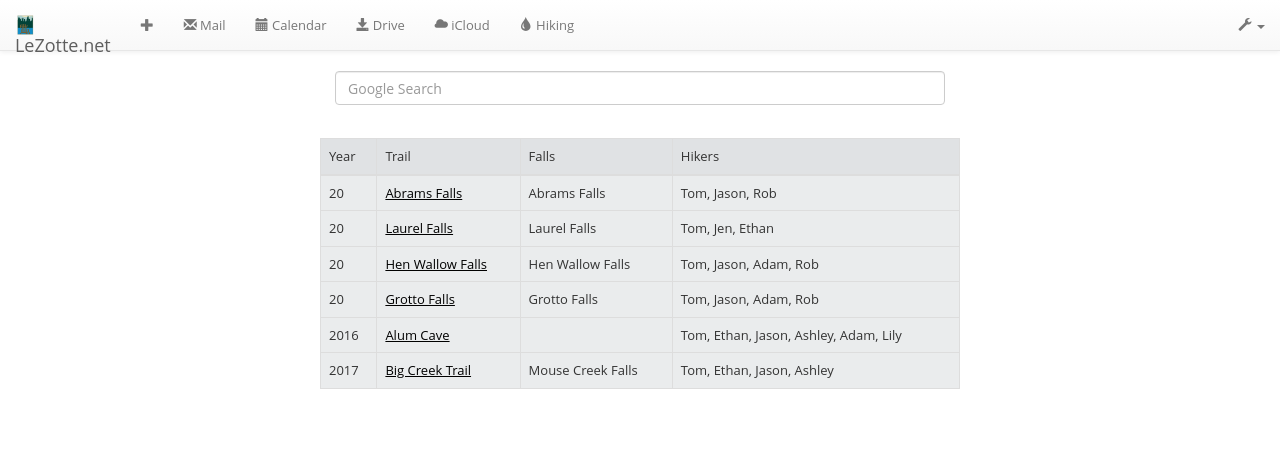
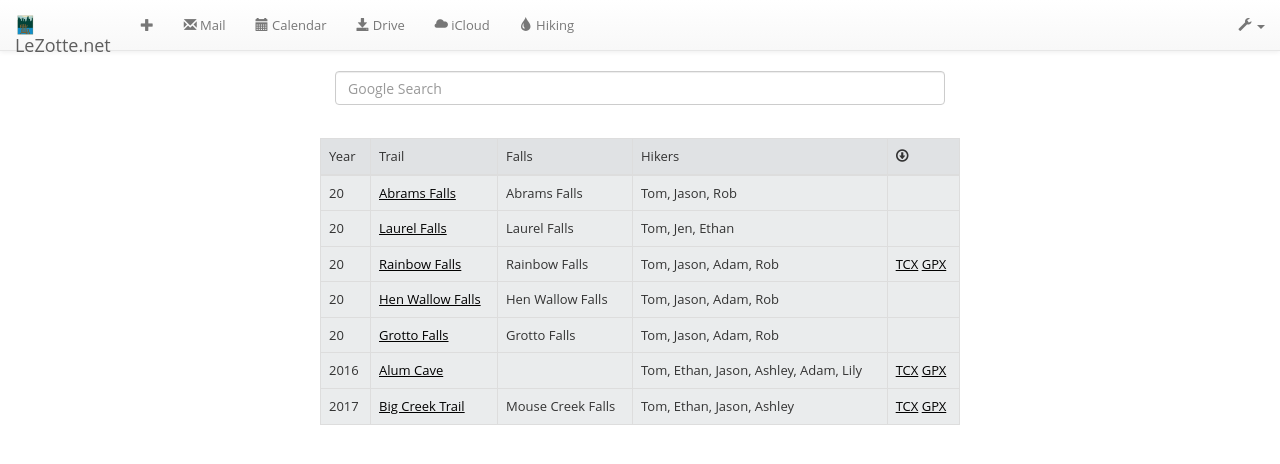
Before and after one commit to tlezotte/lezotte, a Jekyll site: the page built from hiking.html, in a window 1280 px wide. Shown: the top 464 px of the page. Built offline with Jekyll 4.4.1, drawn with Linux system fonts in a browser that asks for light colours; nearby versions of some CDN libraries.

Commit message:
added gps info

```diff
--- a/hiking.html
+++ b/hiking.html
@@ -25,6 +25,7 @@ layout: default
                     <td>Trail</td>
                     <td>Falls</td>
                     <td>Hikers</td>
+                    <td><span class="glyphicon glyphicon-download"></span></td>
                 </tr>
             </thead>
             <tbody>
@@ -33,36 +34,49 @@ layout: default
                     <td><a href="http://www.hikinginthesmokys.com/abrams.htm" target="hike">Abrams Falls</a></td>
                     <td>Abrams Falls</td>
                     <td>Tom, Jason, Rob</td>
+                    <td></td>
                 </tr>
                 <tr>
                     <td>20</td>
                     <td><a href="http://www.hikinginthesmokys.com/laurel.htm" target="hike">Laurel Falls</a></td>
                     <td>Laurel Falls</td>
                     <td>Tom, Jen, Ethan</td>
+                    <td></td>
+                </tr>
+                <tr>
+                    <td>20</td>
+                    <td><a href="http://www.hikinginthesmokys.com/rainbow.htm" target="hike">Rainbow Falls</a></td>
+                    <td>Rainbow Falls</td>
+                    <td>Tom, Jason, Adam, Rob</td>
+                    <td><a href="gps/Rainbow_Falls_Trail.tcx">TCX</a> <a href="gps/Rainbow_Falls_Trail.gpx">GPX</a></td>
                 </tr>
                 <tr>
                     <td>20</td>
                     <td><a href="http://www.hikinginthesmokys.com/hen_wallow_falls.htm" target="hike">Hen Wallow Falls</a></td>
                     <td>Hen Wallow Falls</td>
                     <td>Tom, Jason, Adam, Rob</td>
+                    <td></td>
                 </tr>
                 <tr>
                     <td>20</td>
                     <td><a href="http://www.hikinginthesmokys.com/grotto.htm" target="hike">Grotto Falls</a></td>
                     <td>Grotto Falls</td>
                     <td>Tom, Jason, Adam, Rob</td>
+                    <td></td>
                 </tr>
                 <tr>
                     <td>2016</td>
                     <td><a href="http://www.hikinginthesmokys.com/alumcave.htm" target="hike">Alum Cave</a></td>
                     <td></td>
                     <td>Tom, Ethan, Jason, Ashley, Adam, Lily</td>
+                    <td><a href="gps/Alum_Cave.tcx">TCX</a> <a href="gps/Alum_Cave.gpx">GPX</a></td>
                 </tr>
                 <tr>
                     <td>2017</td>
                     <td><a href="http://www.hikinginthesmokys.com/mouse.htm" target="hike">Big Creek Trail</a></td>
                     <td>Mouse Creek Falls</td>
                     <td>Tom, Ethan, Jason, Ashley</td>
+                    <td><a href="gps/Big_Creek_Trail_Mouse_Creek_Falls.tcx">TCX</a> <a href="gps/Big_Creek_Trail_Mouse_Creek_Falls.gpx">GPX</a></td>
                 </tr>
             </tbody>
         </table>
```
Also changed, not shown: 6 other files.
